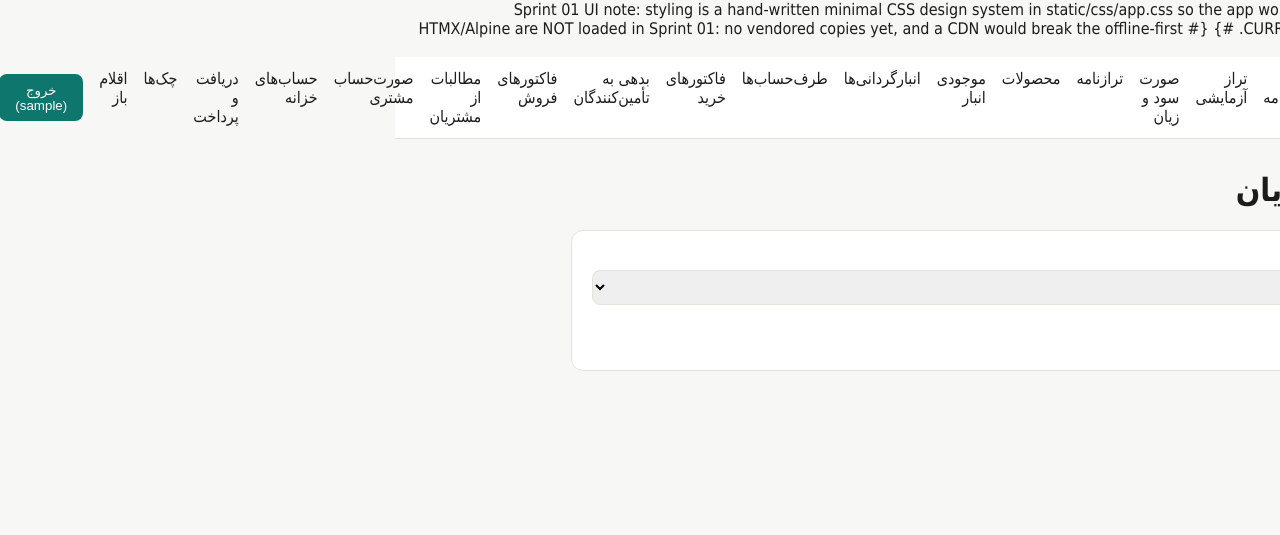
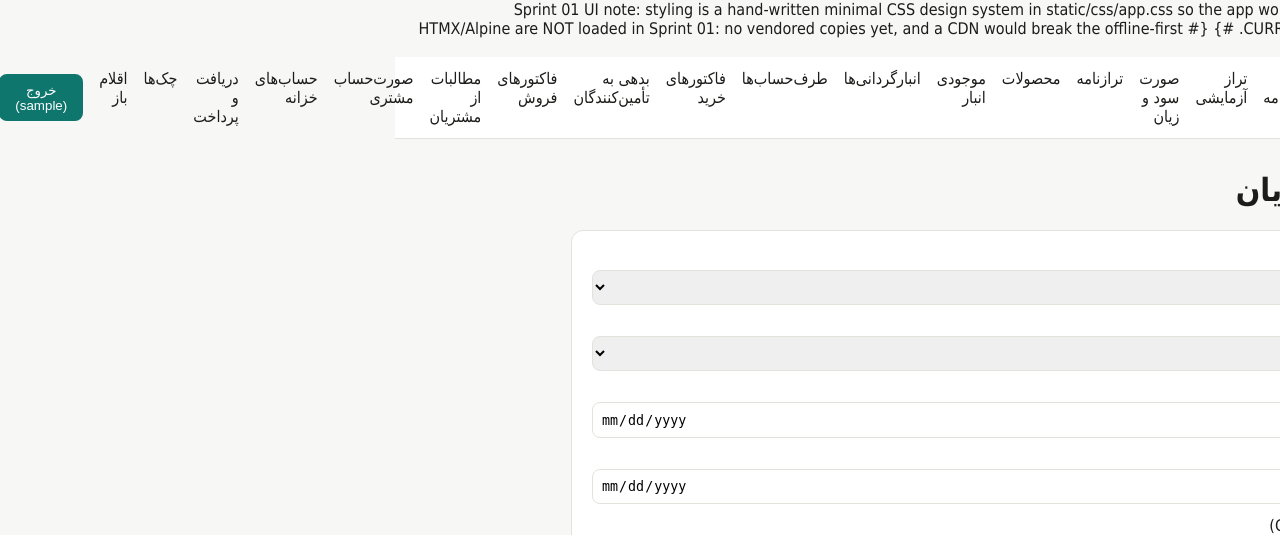
Before and after one commit to zeroexlive/Accountix, a Django app: page /accounting/income-statement/ in a window 1280 px wide; the page is wider, and only the part inside the window is pictured. Shown: the top 535 px of that part. Run offline with Django 5.2, Linux system fonts and the light colour scheme; a user stored in the database is signed in; tables that the repository leaves empty hold one stand-in row (values such as "Sample post").

Commit message:
Sprint 08: reporting & UX (dashboard, filters, exports, print)

```diff
--- a/backend/templates/accounting/income_statement.html
+++ b/backend/templates/accounting/income_statement.html
@@ -2,15 +2,22 @@
 <h1>صورت سود و زیان</h1>
 <div class="card"><form method="get"><label>شرکت</label>
 <select name="company">{% for c in companies %}<option value="{{ c.pk }}" {% if company and c.pk == company.pk %}selected{% endif %}>{{ c.name }}</option>{% endfor %}</select>
+<label>دوره مالی</label>
+<select name="period"><option value="">بدون دوره (بازه تاریخی)</option>{% for p in periods %}<option value="{{ p.pk }}" {% if period and p.pk == period.pk %}selected{% endif %}>{{ p.name }}</option>{% endfor %}</select>
+<label>از تاریخ</label><input type="date" name="date_from" value="{{ request.GET.date_from }}">
+<label>تا تاریخ</label><input type="date" name="date_to" value="{{ request.GET.date_to }}">
+<label>حساب‌های بهای تمام‌شده (COGS)</label>
+<select name="cogs" multiple size="4">{% for a in expense_accounts %}<option value="{{ a.pk }}" {% if a.pk|stringformat:"s" in selected_cogs_ids %}selected{% endif %}>{{ a.code }} — {{ a.name }}</option>{% endfor %}</select>
 <button type="submit">نمایش</button></form></div>
 {% if result %}<div class="card"><table>
 <tr><th>حساب</th><th>مبلغ</th></tr>
 <tr><th colspan="2">درآمدها</th></tr>
 {% for r in result.revenue_rows %}<tr><td>{{ r.code }} — {{ r.name }}</td><td>{{ r.amount }}</td></tr>{% endfor %}
 <tr><th>جمع درآمد</th><th>{{ result.revenue_total }}</th></tr>
-<tr><th colspan="2">بهای تمام‌شده</th></tr>
+{% if result.cogs_rows %}<tr><th colspan="2">بهای تمام‌شده</th></tr>
 {% for r in result.cogs_rows %}<tr><td>{{ r.code }} — {{ r.name }}</td><td>{{ r.amount }}</td></tr>{% endfor %}
-<tr><th>سود ناخالص</th><th>{{ result.gross_profit }}</th></tr>
+<tr><th>جمع بهای تمام‌شده</th><th>{{ result.cogs_total }}</th></tr>
+<tr><th>سود ناخالص</th><th>{{ result.gross_profit }}</th></tr>{% endif %}
 <tr><th colspan="2">هزینه‌ها</th></tr>
 {% for r in result.expense_rows %}<tr><td>{{ r.code }} — {{ r.name }}</td><td>{{ r.amount }}</td></tr>{% endfor %}
 <tr><th>جمع هزینه‌ها</th><th>{{ result.expenses_total }}</th></tr>
```
